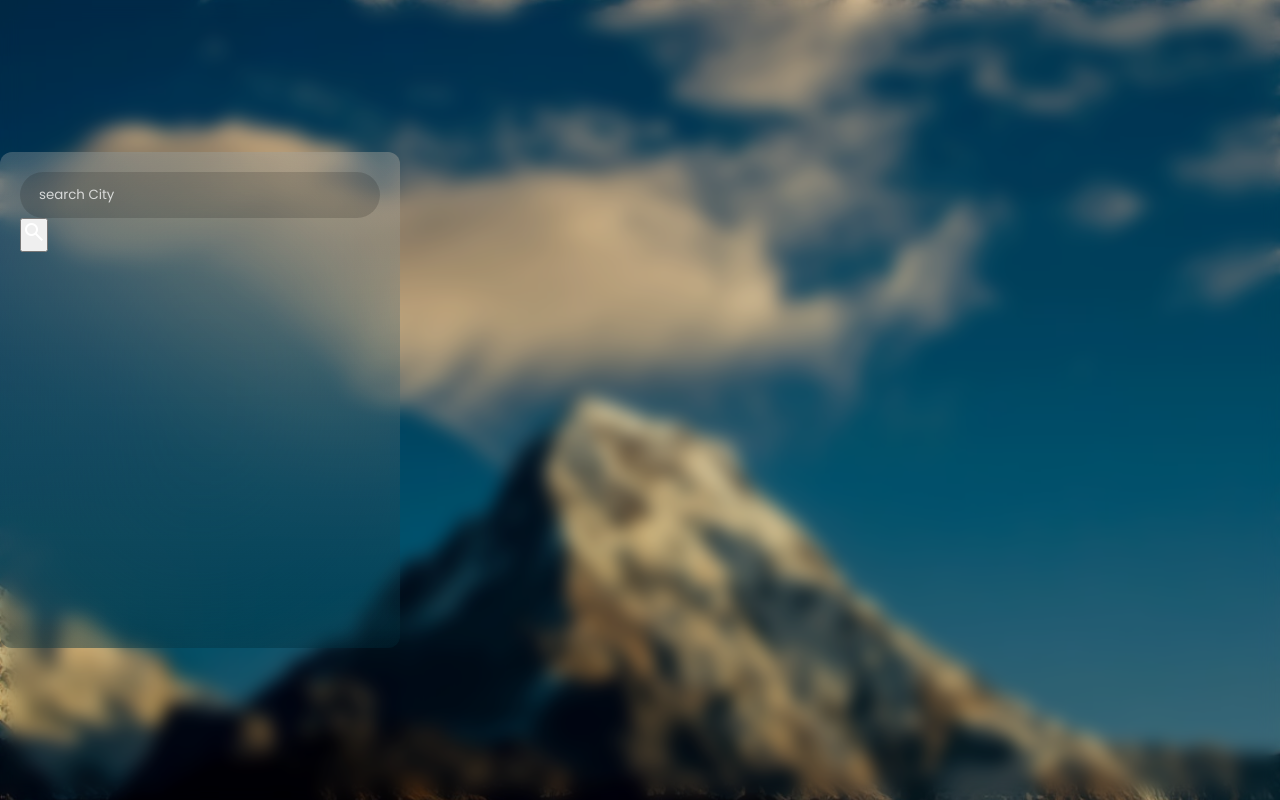
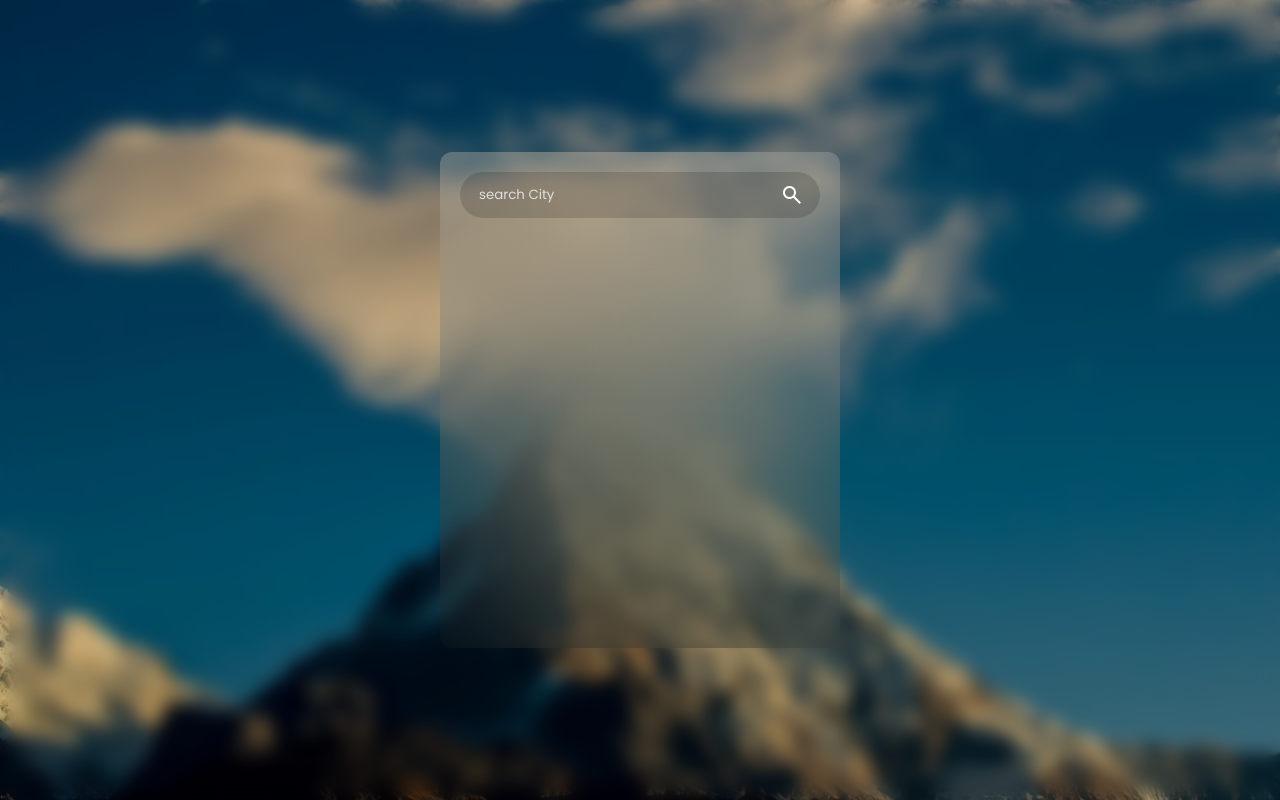
Before and after one commit to ThaboJunior/Weather-App, a plain HTML site: page index.html in a window 1280 px wide. Drawn offline with nearby package versions, Linux system fonts and the light colour scheme.

Commit message:
styled the search button and placed it inside the input container

```diff
--- a/index.html
+++ b/index.html
@@ -14,7 +14,7 @@
 <body>
     <main class="main-container">
 
-        <header class="input container">
+        <header class="input-container">
             <input class="city-input" placeholder="search City">
             <button class="search-btn">
                 <span class="material-symbols-outlined">
--- a/style.css
+++ b/style.css
@@ -16,6 +16,7 @@ body{
     background-position: center;
     display: flex;
     align-items: center;
+    justify-content: center;
 }
 
 body::before{
@@ -40,6 +41,11 @@ body::before{
 }
 
 /* Input Container */
+
+.input-container{
+    position:relative;
+}
+
 .city-input{
     width: 100%;
     padding: 10px 16px;
@@ -49,6 +55,7 @@ body::before{
     outline: none;
     font-family: 500;
     transition: 0.25s border;
+    padding-right: 45px;
 }
 
 .city-input:focus{
@@ -58,3 +65,14 @@ body::before{
 .city-input::placeholder{
     color: rgb(255, 255, 255, 0.75);
 }
+
+.search-btn{
+    position:absolute;
+    right: 16px;
+    top: 50%;
+    transform: translateY(-50%);
+    background: none;
+    display: flex;
+    border: none;
+    cursor: pointer;
+}
```
